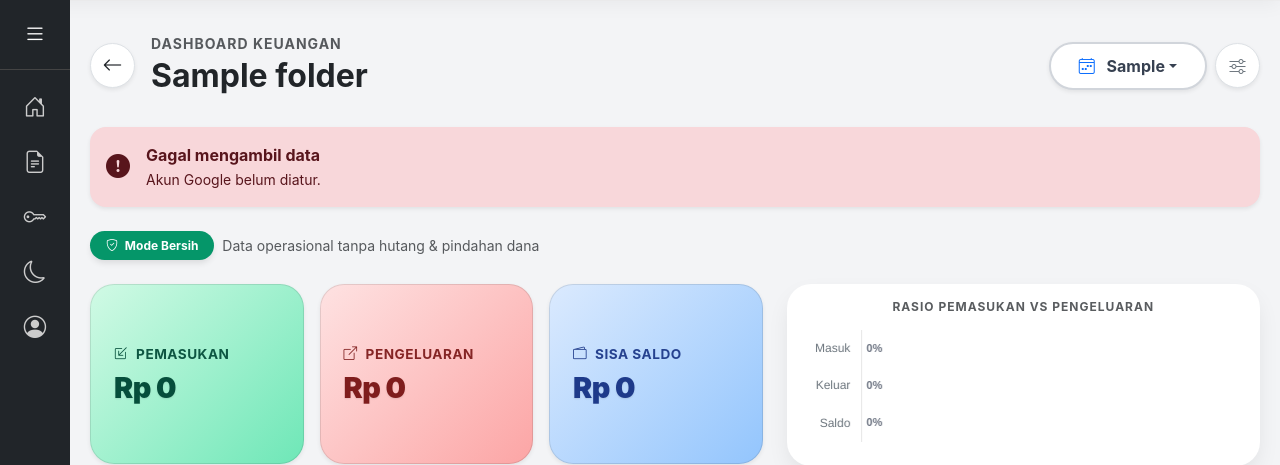
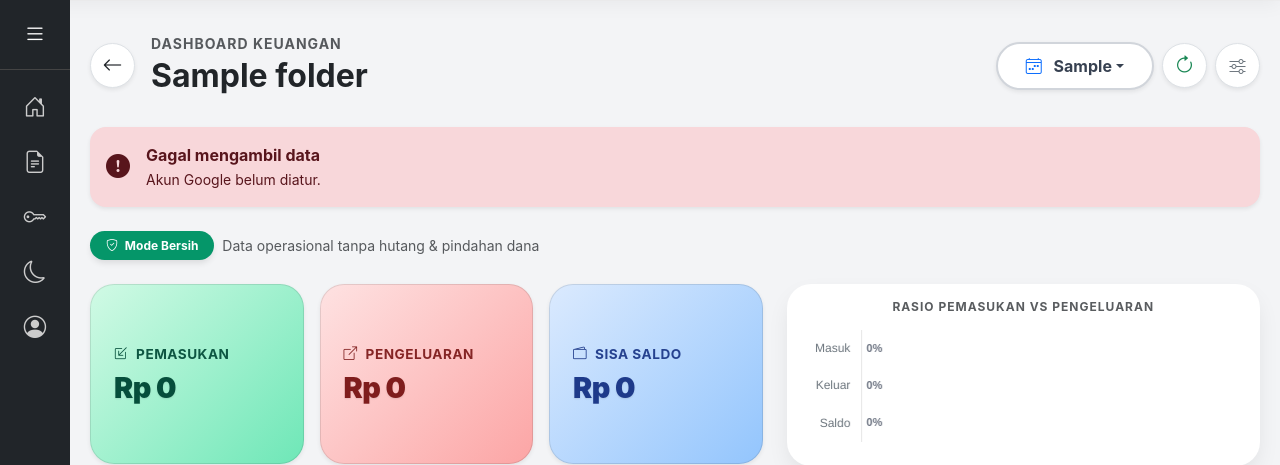
Before and after one commit to esasae023/money-management, a Flask app: page /folder/1/dashboard in a window 1280 px wide. Shown: the top 465 px of the page. Run offline with Flask 3, Linux system fonts and the light colour scheme; a user stored in the database is signed in; tables that the repository leaves empty hold one stand-in row (values such as "Sample post").

Commit message:
Add reload button

```diff
--- a/static/css/style.css
+++ b/static/css/style.css
@@ -347,6 +347,19 @@ body.auth-body .main-content {
 .bottom-spacer-force {
     height: 20px !important;
     display: block;
+}
+
+/* =========================================
+   ANIMASI TOMBOL RELOAD
+   ========================================= */
+@keyframes spin-smooth {
+    from { transform: rotate(0deg); }
+    to { transform: rotate(360deg); }
+}
+
+.icon-spin {
+    animation: spin-smooth 0.8s linear infinite;
+    display: inline-block; /* Wajib ada agar ikon bisa diputar oleh CSS */
 }
 
 /* =========================================
--- a/static/js/dashboard.js
+++ b/static/js/dashboard.js
@@ -275,3 +275,22 @@ window.addEventListener('resize', () => {
     const activeBtn = document.querySelector('.glass-switch-btn.active');
     if(activeBtn) movePill(activeBtn);
 });
+
+// =========================================
+// FUNGSI RELOAD DATA DENGAN ANIMASI
+// =========================================
+function refreshData(btn) {
+    // 1. Cari elemen ikon di dalam tombol
+    const icon = btn.querySelector('i');
+
+    // 2. Tambahkan class animasi berputar
+    if (icon) {
+        icon.classList.add('icon-spin');
+    }
+
+    // 3. Matikan tombol sementara agar tidak diklik berkali-kali (spam)
+    btn.disabled = true;
+
+    // 4. Muat ulang halaman untuk mengambil data terbaru dari server
+    window.location.reload();
+}
--- a/templates/dashboard.html
+++ b/templates/dashboard.html
@@ -62,6 +62,10 @@
                 {% endfor %}
             </ul>
         </div>
+
+        <button onclick="refreshData(this)" class="btn btn-white bg-white shadow-sm border btn-circle-fix" title="Muat Ulang Data">
+            <i class="bi bi-arrow-clockwise text-success fs-5"></i>
+        </button>
 
         <a href="{{ url_for('folder_settings', folder_id=folder.id, origin='dash') }}"
            class="btn btn-white bg-white shadow-sm border btn-circle-fix"
--- a/templates/dashboard_hutang.html
+++ b/templates/dashboard_hutang.html
@@ -40,6 +40,11 @@
                 {% endfor %}
             </ul>
         </div>
+
+        <button onclick="refreshData(this)" class="btn btn-white bg-white shadow-sm border btn-circle-fix" title="Muat Ulang Data">
+            <i class="bi bi-arrow-clockwise text-success fs-5"></i>
+        </button>
+
         <a href="{{ url_for('folder_settings', folder_id=folder.id, origin='dash_hutang') }}" class="btn btn-white bg-white shadow-sm border btn-circle-fix"><i class="bi bi-sliders text-secondary"></i></a>
     </div>
 </div>
```
